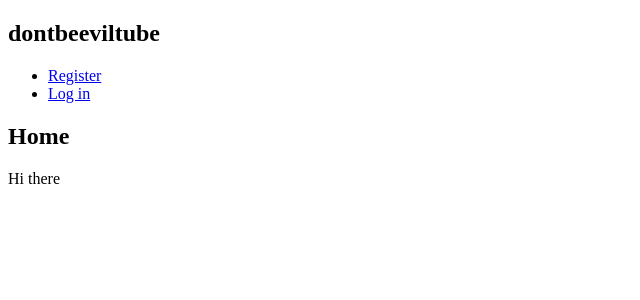
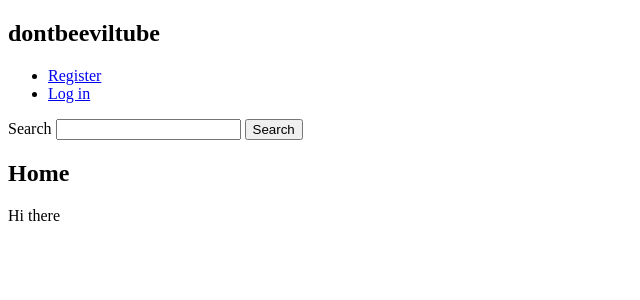
Before and after one commit to radian-software/dontbeeviltube, a Flask app: page / in a window 1280 px wide. Shown: the top 300 px of the page, without its empty margins (0-640 px from the left). Run offline with Flask 3, Linux system fonts and the light colour scheme; parts of the project's set-up code (start-up, migrations or seed data) failed here and were passed over.

Commit message:
Thread search to frontend

```diff
--- /dev/null
+++ b/dontbeeviltube/routes/search.py
@@ -0,0 +1,19 @@
+import flask
+
+from dontbeeviltube.search import search_videos
+from dontbeeviltube.server import app
+
+
+@app.before_request
+def set_search_query():
+    flask.g.search_query = flask.request.args.get("q", "")
+
+
+@app.route("/search")
+def route_search():
+    if not flask.g.search_query:
+        flask.flash("No search query provided", "error")
+        return flask.redirect("/")
+    return flask.render_template(
+        "search.html", search_results=search_videos(flask.g.search_query)
+    )
--- a/dontbeeviltube/search.py
+++ b/dontbeeviltube/search.py
@@ -64,7 +64,10 @@ def search_videos(query: str) -> list[VideoSearchResult]:
         VideoSearchResult(
             video_id=v["id"],
             title=v["title"],
-            published_time=must(parse_date(v["publishedTime"])),
+            published_time=must(
+                parse_date(v["publishedTime"].removeprefix("Streamed ")),
+                f"uninterpretable publish time {v['publishedTime']}",
+            ),
             duration=parse_duration(v["duration"]),
             view_count=int(
                 v["viewCount"]["text"].removesuffix(" views").replace(",", "")
--- a/dontbeeviltube/server.py
+++ b/dontbeeviltube/server.py
@@ -10,4 +10,5 @@ login_manager.init_app(app)
 
 
 import dontbeeviltube.routes.auth
+import dontbeeviltube.routes.search
 import dontbeeviltube.routes.static
--- a/dontbeeviltube/templates/base.html
+++ b/dontbeeviltube/templates/base.html
@@ -18,6 +18,12 @@
           <li><a href="/auth/login">Log in</a></li>
         {% endif %}
       </ul>
+      <form method="GET" action="/search">
+        <label for="q">Search</label>
+        <input name="q" required type="text" value="{{ g.search_query }}" />
+
+        <input type="submit" value="Search" />
+      </form>
     </nav>
     <section>
       {% for message in get_flashed_messages() %}
```
Also changed, not shown: dontbeeviltube/templates/search.html (added, +21 -0 lines).
